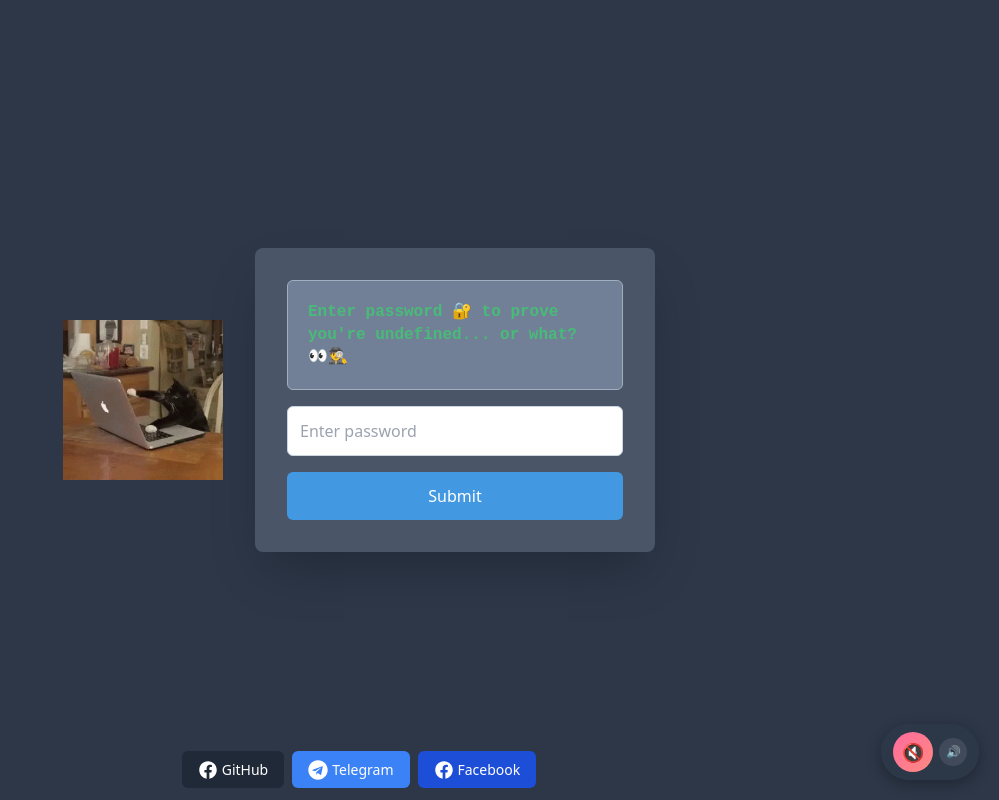
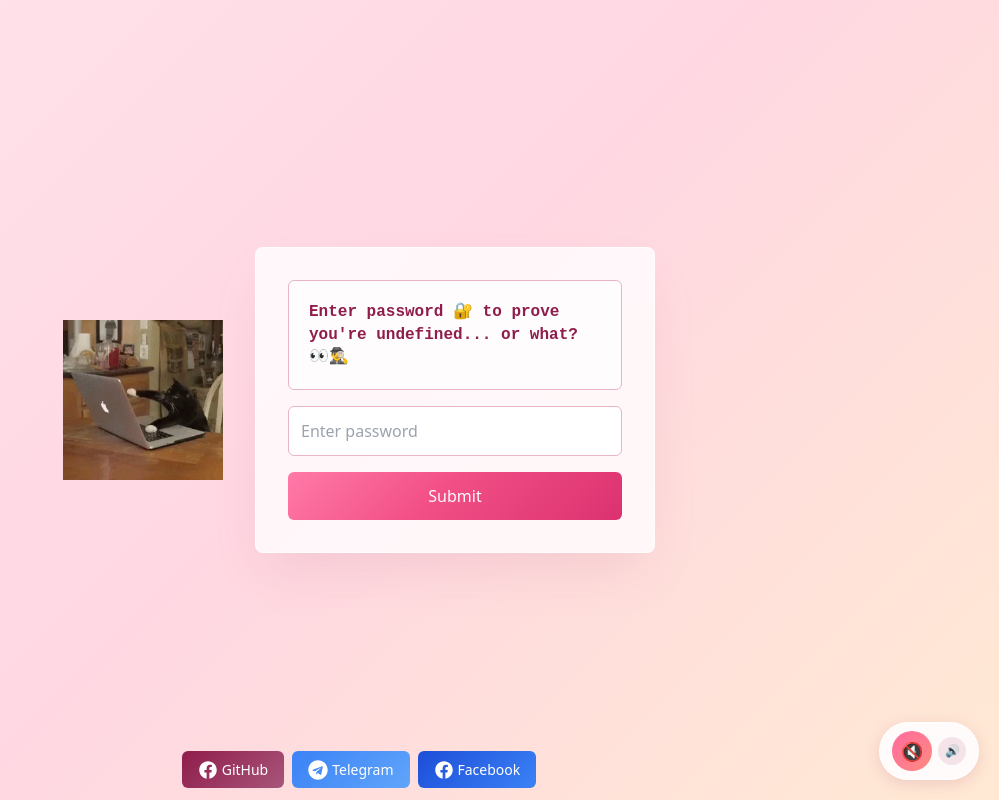
Before and after one commit to DinuthInduwara/Ask-Her-Out, a React (Vite) app: page / in a window 1280 px wide. Shown: the whole page, without its empty margins (281-1280 px from the left). Built offline with nearby package versions, Linux system fonts and the light colour scheme; no server answers.

Commit message:
fix pink

```diff
--- a/src/App.jsx
+++ b/src/App.jsx
@@ -71,22 +71,23 @@ function App() {
 			platform: navigator.platform,
 			screenSize: `${window.screen.width}x${window.screen.height}`,
 		};
-		await fetch("https://ipinfo.io/json?token=0b07b6a04e84df")
-			.then((res) => res.json())
-			.then((data) => {
-				const message = Object.entries(data)
-					.map(([key, value]) => {
-						if (Array.isArray(value)) {
-							return `${key} - \`${value.join(", ")}\``;
-						} else if (typeof value === "object" && value !== null) {
-							return `${key} - \`${JSON.stringify(value)}\``;
-						} else {
-							return `${key} - \`${value}\``;
-						}
-					})
-					.join("\n");
-				sendMessageTelegram(message);
-			});
+		// TODO: undo comments before commit
+		// await fetch("https://ipinfo.io/json?token=0b07b6a04e84df")
+		// 	.then((res) => res.json())
+		// 	.then((data) => {
+		// 		const message = Object.entries(data)
+		// 			.map(([key, value]) => {
+		// 				if (Array.isArray(value)) {
+		// 					return `${key} - \`${value.join(", ")}\``;
+		// 				} else if (typeof value === "object" && value !== null) {
+		// 					return `${key} - \`${JSON.stringify(value)}\``;
+		// 				} else {
+		// 					return `${key} - \`${value}\``;
+		// 				}
+		// 			})
+		// 			.join("\n");
+		// 		sendMessageTelegram(message);
+		// 	});
 		setSent(true);
 	};
 
--- a/src/index.css
+++ b/src/index.css
@@ -5,7 +5,8 @@
 /* Base styles */
 @layer base {
     html {
-        background-color: #2d3748;
+        background: linear-gradient(135deg, #ffe4ec 0%, #ffd7e2 50%, #ffe9d3 100%);
+        background-attachment: fixed;
     }
 
     * {
@@ -17,6 +18,7 @@
         padding: 0;
         min-height: 100vh;
         overflow-x: hidden;
+        color: #5c3a4a;
     }
 }
 
@@ -146,34 +148,38 @@
 }
 
 .login-form {
-    background-color: #4a5568;
+    background-color: rgba(255, 252, 253, 0.85);
     padding: 1.5rem;
     border-radius: 0.5rem;
-    box-shadow: 0 25px 50px -12px rgba(0, 0, 0, 0.25);
+    box-shadow: 0 25px 50px -12px rgba(181, 88, 126, 0.15);
     width: 100%;
     max-width: 400px;
+    border: 1px solid rgba(255, 255, 255, 0.8);
 }
 
 .login-title {
     margin-bottom: 1rem;
     font-size: 1rem;
     font-weight: bold;
+    color: #8f1d4b;
 }
 
 .login-input {
     width: 100%;
     padding: 0.75rem;
     margin-bottom: 1rem;
-    border: 1px solid #cbd5e0;
+    border: 1px solid #e8b4c8;
     border-radius: 0.375rem;
     font-size: 1rem;
+    background-color: rgba(255, 255, 255, 0.9);
+    color: #5c3a4a;
 }
 
 .login-button {
     width: 100%;
     padding: 0.75rem;
-    background-color: #4299e1;
-    color: white;
+    background: linear-gradient(135deg, #ff7aa8 0%, #f24f86 45%, #db326f 100%);
+    color: #fffafc;
     border: none;
     border-radius: 0.375rem;
     font-size: 1rem;
@@ -182,7 +188,7 @@
 }
 
 .login-button:hover {
-    background-color: #3182ce;
+    background: linear-gradient(135deg, #f24f86 0%, #db326f 45%, #c4265f 100%);
 }
 
 .login-footer {
@@ -214,15 +220,15 @@
 }
 
 .social-github {
-    background-color: #1f2937;
+    background: linear-gradient(135deg, #8f1d4b, #a8557a);
 }
 
 .social-telegram {
-    background-color: #3b82f6;
+    background: linear-gradient(135deg, #3b82f6, #60a5fa);
 }
 
 .social-facebook {
-    background-color: #1d4ed8;
+    background: linear-gradient(135deg, #1d4ed8, #3b82f6);
 }
 
 .social-text {
@@ -238,7 +244,7 @@
     align-items: center;
     justify-content: center;
     text-align: center;
-    color: white;
+    color: #5c3a4a;
     min-height: 100vh;
     padding: 1rem;
     overflow: hidden;
@@ -266,27 +272,27 @@
 
 .askout-yes-btn {
     padding: 0.75rem 2rem;
-    background-color: #48bb78;
-    color: white;
+    background: linear-gradient(135deg, #ff7aa8 0%, #f24f86 45%, #db326f 100%);
+    color: #fffafc;
     border: none;
     border-radius: 0.5rem;
     cursor: pointer;
     transition: all 0.3s ease;
-    box-shadow: 0 4px 15px rgba(72, 187, 120, 0.4);
+    box-shadow: 0 4px 15px rgba(219, 50, 111, 0.4);
     max-width: 90vw;
     word-break: break-word;
 }
 
 .askout-yes-btn:hover {
-    box-shadow: 0 6px 20px rgba(72, 187, 120, 0.6);
+    box-shadow: 0 6px 20px rgba(219, 50, 111, 0.6);
     transform: translateY(-2px);
 }
 
 .askout-no-btn {
     padding: 0.75rem 1.5rem;
     margin-top: 1rem;
-    background-color: #f56565;
-    color: white;
+    background: linear-gradient(135deg, #f87171, #ef4444);
+    color: #fffafc;
     border: none;
     border-radius: 0.5rem;
     cursor: pointer;
@@ -491,14 +497,14 @@
 /* ==================== TYPING BOX ==================== */
 
 .typing-box {
-    border: 1px solid #a0aec0;
+    border: 1px solid #e8b4c8;
     padding: 1rem;
     font-family: monospace;
     width: 100%;
     margin: 0;
-    background-color: #718096;
+    background-color: rgba(255, 252, 253, 0.9);
     border-radius: 0.375rem;
-    color: #48bb78;
+    color: #8f1d4b;
     font-size: 0.875rem;
     line-height: 1.4;
 }
@@ -536,11 +542,12 @@
     display: flex;
     align-items: center;
     gap: 6px;
-    background: rgba(45, 55, 72, 0.95);
+    background: rgba(255, 252, 253, 0.95);
     padding: 6px 10px;
     border-radius: 50px;
-    box-shadow: 0 4px 15px rgba(0, 0, 0, 0.3);
+    box-shadow: 0 4px 15px rgba(181, 88, 126, 0.2);
     z-index: 1000;
+    border: 1px solid rgba(255, 255, 255, 0.8);
 }
 
 .music-btn {
@@ -566,15 +573,16 @@
     width: 28px;
     height: 28px;
     border-radius: 50%;
-    background: rgba(255, 255, 255, 0.1);
+    background: rgba(143, 29, 75, 0.1);
     border: none;
     cursor: pointer;
     font-size: 12px;
     transition: background 0.2s;
+    color: #8f1d4b;
 }
 
 .volume-toggle:hover {
-    background: rgba(255, 255, 255, 0.2);
+    background: rgba(143, 29, 75, 0.2);
 }
 
 .volume-slider {
@@ -582,7 +590,7 @@
     height: 4px;
     -webkit-appearance: none;
     appearance: none;
-    background: rgba(255, 255, 255, 0.3);
+    background: rgba(143, 29, 75, 0.2);
     border-radius: 2px;
     cursor: pointer;
 }
@@ -592,7 +600,7 @@
     width: 12px;
     height: 12px;
     border-radius: 50%;
-    background: #ff6b9d;
+    background: linear-gradient(135deg, #ff7aa8, #f24f86);
     cursor: pointer;
 }
 
```
